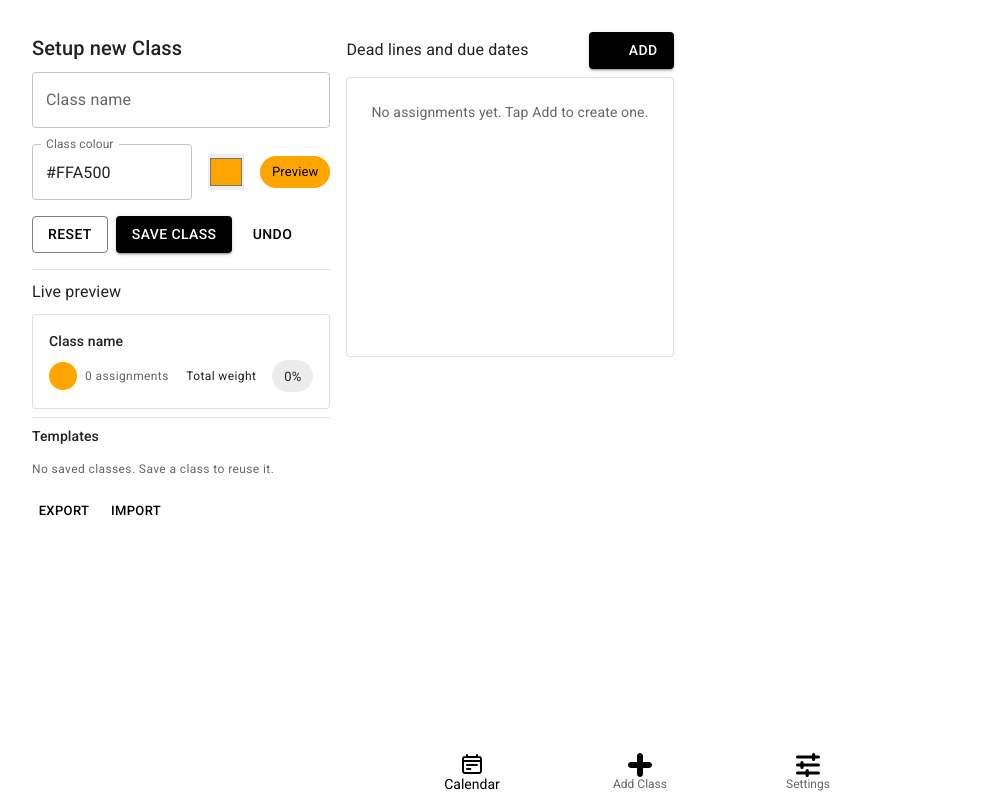
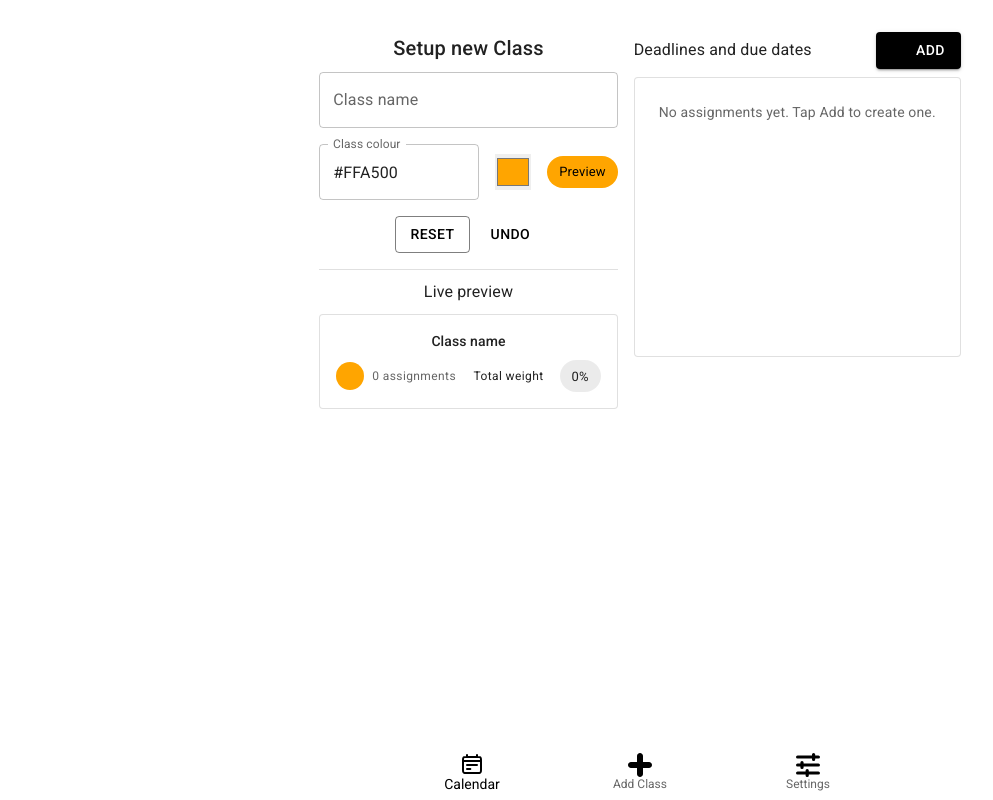
Before and after one commit to DOOdate/DOOdate, a React (Vite) app in the folder frontend/: page /addclass in a window 1280 px wide. Shown: the whole page, without its empty margins (0-993 px from the left). Built offline with nearby package versions, Linux system fonts and the light colour scheme; some icons are missing.

Commit message:
Simplify AddClass by removing class templates and selection
Removed support for saved class templates, class selection, and related UI from the AddClass component. The assignment dialog now only allows adding assignments to the current class, streamlining the workflow and reducing complexity.

```diff
--- a/frontend/src/addclass.jsx
+++ b/frontend/src/addclass.jsx
@@ -3,10 +3,6 @@ import Box from '@mui/material/Box';
 import Typography from '@mui/material/Typography';
 import TextField from '@mui/material/TextField';
 import IconButton from '@mui/material/IconButton';
-import Select from '@mui/material/Select';
-import MenuItem from '@mui/material/MenuItem';
-import FormControl from '@mui/material/FormControl';
-import InputLabel from '@mui/material/InputLabel';
 import Button from '@mui/material/Button';
 import Card from '@mui/material/Card';
 import CardContent from '@mui/material/CardContent';
@@ -31,13 +27,6 @@ function formatDate(d) {
 }
 
 const STORAGE_KEY = 'doodate_addclass_v1';
-const SAVED_CLASSES_KEY = 'doodate_saved_classes_v1';
-
-const DEFAULT_CLASSES = [
-    { id: 'default-1', name: 'Math', classColor: '#4CAF50' },
-    { id: 'default-2', name: 'English', classColor: '#2196F3' },
-    { id: 'default-3', name: 'History', classColor: '#FFC107' },
-];
 
 function AddClass(){
     const [className, setClassName] = useState('');
@@ -45,9 +34,7 @@ function AddClass(){
     const [assignments, setAssignments] = useState([]);
     const [open, setOpen] = useState(false);
     const [editingIndex, setEditingIndex] = useState(null);
-    const [form, setForm] = useState({ title: '', due: '', weight: '', classId: '' });
-    const [creatingInlineClass, setCreatingInlineClass] = useState(false);
-    const [inlineClass, setInlineClass] = useState({ name: '', classColor: '#FFA500' });
+    const [form, setForm] = useState({ title: '', due: '', weight: '' });
 
     // load saved state on mount
     useEffect(() => {
@@ -60,7 +47,6 @@ function AddClass(){
                 if (Array.isArray(parsed.assignments)) setAssignments(parsed.assignments);
             }
         } catch (e) {
-                // ignore parse errors
             console.error('load addclass state', e);
         }
     }, []);
@@ -70,23 +56,6 @@ function AddClass(){
         const payload = { className, classColor, assignments };
         try { localStorage.setItem(STORAGE_KEY, JSON.stringify(payload)); } catch (e) { console.error('save addclass', e); }
     }, [className, classColor, assignments]);
-
-            // saved templates
-            const [savedClasses, setSavedClasses] = useState([]);
-            useEffect(() => {
-                try {
-                    const raw = localStorage.getItem(SAVED_CLASSES_KEY);
-                    if (raw) {
-                        setSavedClasses(JSON.parse(raw));
-                    } else {
-                        setSavedClasses(DEFAULT_CLASSES);
-                    }
-                } catch (e) { console.error('load saved classes', e); }
-            }, []);
-
-            useEffect(() => {
-                try { localStorage.setItem(SAVED_CLASSES_KEY, JSON.stringify(savedClasses)); } catch (e) {}
-            }, [savedClasses]);
 
     // undo stack
     const undoStack = useRef([]);
@@ -102,13 +71,49 @@ function AddClass(){
         setAssignments(last.assignments || []);
     }
 
-            // keyboard shortcut save (Ctrl/Cmd+S) and undo (Ctrl/Cmd+Z)
+    function openNew() {
+        setEditingIndex(null);
+        setForm({ title: '', due: '', weight: '' });
+        setOpen(true);
+    }
+
+    function openEdit(i) {
+        setEditingIndex(i);
+        const a = assignments[i];
+        setForm({ title: a.title, due: a.due, weight: a.weight });
+        setOpen(true);
+    }
+
+    function save() {
+        if (!form.title?.trim()) return;
+        pushUndo();
+
+        const assignmentData = {
+            title: form.title.trim(),
+            due: form.due,
+            weight: form.weight,
+            className: className || 'Untitled',
+            classColor
+        };
+
+        if (editingIndex == null) {
+            setAssignments(prev => [...prev, assignmentData]);
+        } else {
+            setAssignments(prev => prev.map((it, idx) =>
+                idx === editingIndex ? assignmentData : it
+            ));
+        }
+        setOpen(false);
+    }
+
+    function remove(i) {
+        pushUndo();
+        setAssignments(prev => prev.filter((_, idx) => idx !== i));
+    }
+
+    // keyboard shortcuts for undo (Ctrl/Cmd+Z)
     useEffect(() => {
         function onKey(e) {
-                    if ((e.ctrlKey || e.metaKey) && e.key.toLowerCase() === 's') {
-                        e.preventDefault();
-                                saveClassTemplate();
-                    }
             if ((e.ctrlKey || e.metaKey) && e.key.toLowerCase() === 'z') {
                 e.preventDefault();
                 undo();
@@ -118,125 +123,39 @@ function AddClass(){
         return () => window.removeEventListener('keydown', onKey);
     }, [className, classColor, assignments]);
 
-        function openNew(){
-            setEditingIndex(null);
-            // default class selection: current class if set, otherwise first saved
-            const defaultClassId = className ? 'current' : (savedClasses[0]?.id || '');
-            setForm({ title: '', due: '', weight: '', classId: defaultClassId });
-            setCreatingInlineClass(false);
-            setInlineClass({ name: '', classColor: '#FFA500' });
-            setOpen(true);
-        }
-
-    function openEdit(i){
-        setEditingIndex(i);
-        const a = assignments[i];
-        setForm({ title: a.title, due: a.due, weight: a.weight, classId: a.classId || (a.classId==='current' ? 'current' : '') });
-        setCreatingInlineClass(false);
-        setInlineClass({ name: '', classColor: '#FFA500' });
-        setOpen(true);
-    }
-
-        function save(){
-            // simple validation
-            if (!form.title?.trim()) return;
-            pushUndo();
-            if (editingIndex == null){
-                // resolve class info
-                let classInfo = null;
-                if (form.classId === 'current') {
-                    classInfo = { id: 'current', name: className || 'Untitled', classColor };
-                } else if (form.classId === 'create-inline') {
-                    // create inline class
-                    const id = 'inline-' + Date.now();
-                    const tpl = { id, name: inlineClass.name || 'New Class', classColor: inlineClass.classColor };
-                    setSavedClasses(prev => [...prev, tpl]);
-                    classInfo = tpl;
-                } else {
-                    classInfo = savedClasses.find(s => s.id === form.classId) || { id: form.classId, name: 'Unknown', classColor: '#999' };
-                }
-                setAssignments(prev => [...prev, { title: form.title.trim(), due: form.due, weight: form.weight, classId: classInfo.id, className: classInfo.name, classColor: classInfo.classColor }]);
-            } else {
-                setAssignments(prev => prev.map((it, idx) => idx === editingIndex ? { ...it, title: form.title.trim(), due: form.due, weight: form.weight, classId: form.classId, className: (savedClasses.find(s=>s.id===form.classId)||{}).name || (form.classId==='current'?className:it.className), classColor: (savedClasses.find(s=>s.id===form.classId)||{}).classColor || (form.classId==='current'?classColor:it.classColor) } : it));
-            }
-            setOpen(false);
-        }
-
-    function remove(i){
-        pushUndo();
-        setAssignments(prev => prev.filter((_, idx) => idx !== i));
-    }
-
-    // file input for import
-    const fileInputRef = useRef(null);
-
-    function saveClassTemplate(){
-        const name = window.prompt('Save class as (template name):', className || 'My Class');
-        if (!name) return;
-        const tpl = { id: Date.now(), name, classColor, assignments };
-        setSavedClasses(prev => [...prev, tpl]);
-    }
-
-    function loadSavedClass(idx){
-        const tpl = savedClasses[idx];
-        if (!tpl) return;
-        pushUndo();
-        setClassName(tpl.name || tpl.className || '');
-        setClassColor(tpl.classColor || tpl.classColor || '#FFA500');
-        setAssignments(tpl.assignments || []);
-    }
-
-    function deleteSavedClass(idx){
-        setSavedClasses(prev => prev.filter((_,i) => i !== idx));
-    }
-
-    function exportTemplates(){
-        const data = JSON.stringify(savedClasses, null, 2);
-        const blob = new Blob([data], { type: 'application/json' });
-        const url = URL.createObjectURL(blob);
-        const a = document.createElement('a');
-        a.href = url;
-        a.download = 'doodate-classes.json';
-        a.click();
-        URL.revokeObjectURL(url);
-    }
-
-    function importTemplates(file){
-        if (!file) return;
-        const reader = new FileReader();
-        reader.onload = e => {
-            try {
-                const parsed = JSON.parse(e.target.result);
-                if (Array.isArray(parsed)){
-                    setSavedClasses(prev => [...prev, ...parsed]);
-                }
-            } catch (err) { console.error('import templates', err); }
-        };
-        reader.readAsText(file);
-    }
-
     return (
-            <Box sx={{ minHeight: '100vh', bgcolor: 'background.default', color: 'text.primary', p: { xs: 2, md: 4 } }}>
-                <Grid container spacing={2}>
-                    <Grid item xs={12} md={4}>
-                        <Typography variant="h6" sx={{ mb: 1 }}>Setup new Class</Typography>
+        <Box sx={{
+            minHeight: '100vh',
+            bgcolor: 'background.default',
+            color: 'text.primary',
+            display: 'flex',
+            flexDirection: 'column',
+            alignItems: 'center',
+            p: { xs: 2, md: 4 }
+        }}>
+            <Box sx={{
+                width: '100%',
+                maxWidth: { xs: '100%', sm: '600px', md: '800px', lg: '1000px' },
+                mx: 'auto'
+            }}>
+                <Grid container spacing={2} justifyContent="center">
+                    <Grid item xs={12} sm={10} md={5}>
+                        <Typography variant="h6" sx={{ mb: 1, textAlign: 'center' }}>Setup new Class</Typography>
 
                         <Stack spacing={2} sx={{ mb: 2 }}>
                             <TextField label="Class name" value={className} onChange={e => setClassName(e.target.value)} fullWidth />
 
-                            <Box sx={{ display: 'flex', alignItems: 'center', gap: 2 }}>
+                            <Box sx={{ display: 'flex', alignItems: 'center', gap: 2, justifyContent: 'center' }}>
                                 <TextField label="Class colour" value={classColor} onChange={e => setClassColor(e.target.value)} sx={{ width: 160 }} />
-                                {/* native color picker hidden but usable: */}
                                 <input type="color" aria-label="choose color" value={classColor} onChange={e => setClassColor(e.target.value)} style={{ width: 36, height: 36, border: 'none', padding: 0 }} />
                                 <Chip label="Preview" sx={{ bgcolor: classColor, color: (parseInt(classColor.replace('#',''),16) > 0xffffff/2) ? 'black' : 'white' }} />
                             </Box>
 
-                            <Box>
+                            <Box sx={{ display: 'flex', justifyContent: 'center' }}>
                                 <Stack direction="row" spacing={1}>
                                     <Button variant="outlined" onClick={() => { pushUndo(); setClassName(''); setClassColor('#FFA500'); setAssignments([]); localStorage.removeItem(STORAGE_KEY); }}>
                                         Reset
                                     </Button>
-                                    <Button variant="contained" onClick={() => saveClassTemplate()}>Save class</Button>
                                     <Button variant="text" onClick={() => undo()}>Undo</Button>
                                 </Stack>
                             </Box>
@@ -244,9 +163,9 @@ function AddClass(){
 
                         <Divider sx={{ my: 1 }} />
 
-                        <Typography variant="subtitle1" sx={{ mb: 1 }}>Live preview</Typography>
+                        <Typography variant="subtitle1" sx={{ mb: 1, textAlign: 'center' }}>Live preview</Typography>
                         <Card variant="outlined" sx={{ p:2 }}>
-                            <Typography variant="subtitle2">{className || 'Class name'}</Typography>
+                            <Typography variant="subtitle2" align="center">{className || 'Class name'}</Typography>
                             <Box sx={{ display: 'flex', alignItems: 'center', gap: 1, mt: 1 }}>
                                 <Chip label=" " sx={{ bgcolor: classColor, width: 28, height: 28 }} />
                                 <Typography variant="caption" color="text.secondary">{assignments.length} assignments</Typography>
@@ -255,35 +174,14 @@ function AddClass(){
                                 <Chip label={`${assignments.reduce((s,a)=>s+Number(a.weight||0),0)}%`} color={assignments.reduce((s,a)=>s+Number(a.weight||0),0) > 100 ? 'error' : 'default'} />
                             </Box>
                             {assignments.reduce((s,a)=>s+Number(a.weight||0),0) > 100 && (
-                                <Typography variant="caption" color="error" sx={{ mt:1 }}>Warning: total weight exceeds 100%</Typography>
+                                <Typography variant="caption" color="error" sx={{ mt:1, display: 'block', textAlign: 'center' }}>Warning: total weight exceeds 100%</Typography>
                             )}
                         </Card>
-
-                        <Divider sx={{ my: 1 }} />
-                        <Typography variant="subtitle2" sx={{ mt: 1 }}>Templates</Typography>
-                        <Box sx={{ mt: 1 }}>
-                            {savedClasses.length === 0 && (
-                                <Typography variant="caption" color="text.secondary">No saved classes. Save a class to reuse it.</Typography>
-                            )}
-                            {savedClasses.map((s, idx) => (
-                                <Box key={s.id} sx={{ display: 'flex', alignItems: 'center', gap: 1, mt: 1 }}>
-                                    <Chip label={s.name} onClick={() => loadSavedClass(idx)} sx={{ cursor: 'pointer' }} />
-                                    <Button size="small" onClick={() => loadSavedClass(idx)}>Load</Button>
-                                    <Button size="small" onClick={() => deleteSavedClass(idx)}>Delete</Button>
-                                </Box>
-                            ))}
-
-                            <Box sx={{ display: 'flex', gap: 1, mt: 2 }}>
-                                <input ref={fileInputRef} type="file" accept="application/json" hidden onChange={e => importTemplates(e.target.files?.[0])} />
-                                <Button size="small" onClick={() => exportTemplates()}>Export</Button>
-                                <Button size="small" onClick={() => fileInputRef.current && fileInputRef.current.click()}>Import</Button>
-                            </Box>
-                        </Box>
                     </Grid>
 
-                    <Grid item xs={12} md={8}>
+                    <Grid item xs={12} sm={10} md={7}>
                         <Box sx={{ display: 'flex', justifyContent: 'space-between', alignItems: 'center', mb: 1 }}>
-                            <Typography variant="subtitle1">Dead lines and due dates</Typography>
+                            <Typography variant="subtitle1">Deadlines and due dates</Typography>
                             <Button startIcon={<AddIcon />} variant="contained" onClick={openNew}>Add</Button>
                         </Box>
 
@@ -291,7 +189,9 @@ function AddClass(){
                             <List>
                                 {assignments.length === 0 && (
                                     <ListItem>
-                                        <Typography variant="body2" color="text.secondary">No assignments yet. Tap Add to create one.</Typography>
+                                        <Typography variant="body2" color="text.secondary" sx={{ width: '100%', textAlign: 'center' }}>
+                                            No assignments yet. Tap Add to create one.
+                                        </Typography>
                                     </ListItem>
                                 )}
                                 {assignments.map((a, i) => (
@@ -324,39 +224,13 @@ function AddClass(){
                         </Card>
                     </Grid>
                 </Grid>
+            </Box>
 
             <Dialog open={open} onClose={() => setOpen(false)}>
                 <DialogTitle>{editingIndex == null ? 'Add assignment' : 'Edit assignment'}</DialogTitle>
                 <DialogContent>
                     <Stack spacing={2} sx={{ mt: 1, minWidth: { xs: 280, sm: 360 } }}>
                         <TextField label="Title" value={form.title} onChange={e => setForm({...form, title: e.target.value})} fullWidth autoFocus />
-
-                            <FormControl fullWidth>
-                                <InputLabel id="class-select-label">Class</InputLabel>
-                                <Select
-                                    labelId="class-select-label"
-                                    value={form.classId || ''}
-                                    label="Class"
-                                    onChange={e => {
-                                        const v = e.target.value;
-                                        setForm(f => ({ ...f, classId: v }));
-                                        if (v === 'create-inline') setCreatingInlineClass(true);
-                                        else setCreatingInlineClass(false);
-                                    }}
-                                >
-                                    {className && <MenuItem value={'current'}>Use current: {className}</MenuItem>}
-                                    {savedClasses.map(s => <MenuItem value={s.id} key={s.id}>{s.name}</MenuItem>)}
-                                    <MenuItem value={'create-inline'}>Create new class...</MenuItem>
-                                </Select>
-                            </FormControl>
-
-                            {creatingInlineClass && (
-                                <Box sx={{ display: 'flex', gap: 1, alignItems: 'center' }}>
-                                    <TextField label="New class name" value={inlineClass.name} onChange={e => setInlineClass(prev => ({ ...prev, name: e.target.value }))} fullWidth />
-                                    <input type="color" value={inlineClass.classColor} onChange={e => setInlineClass(prev => ({ ...prev, classColor: e.target.value }))} style={{ width: 36, height: 36, border: 'none', padding: 0 }} />
-                                </Box>
-                            )}
-
                         <TextField label="Due" type="datetime-local" value={form.due} onChange={e => setForm({...form, due: e.target.value})} InputLabelProps={{ shrink: true }} />
                         <TextField label="Weight (%)" value={form.weight} onChange={e => setForm({...form, weight: e.target.value})} />
                     </Stack>
@@ -367,7 +241,7 @@ function AddClass(){
                 </DialogActions>
             </Dialog>
         </Box>
-        )
+    );
 }
 
 export default AddClass;
```
Lines whose indentation alone changed are shown as unchanged.
